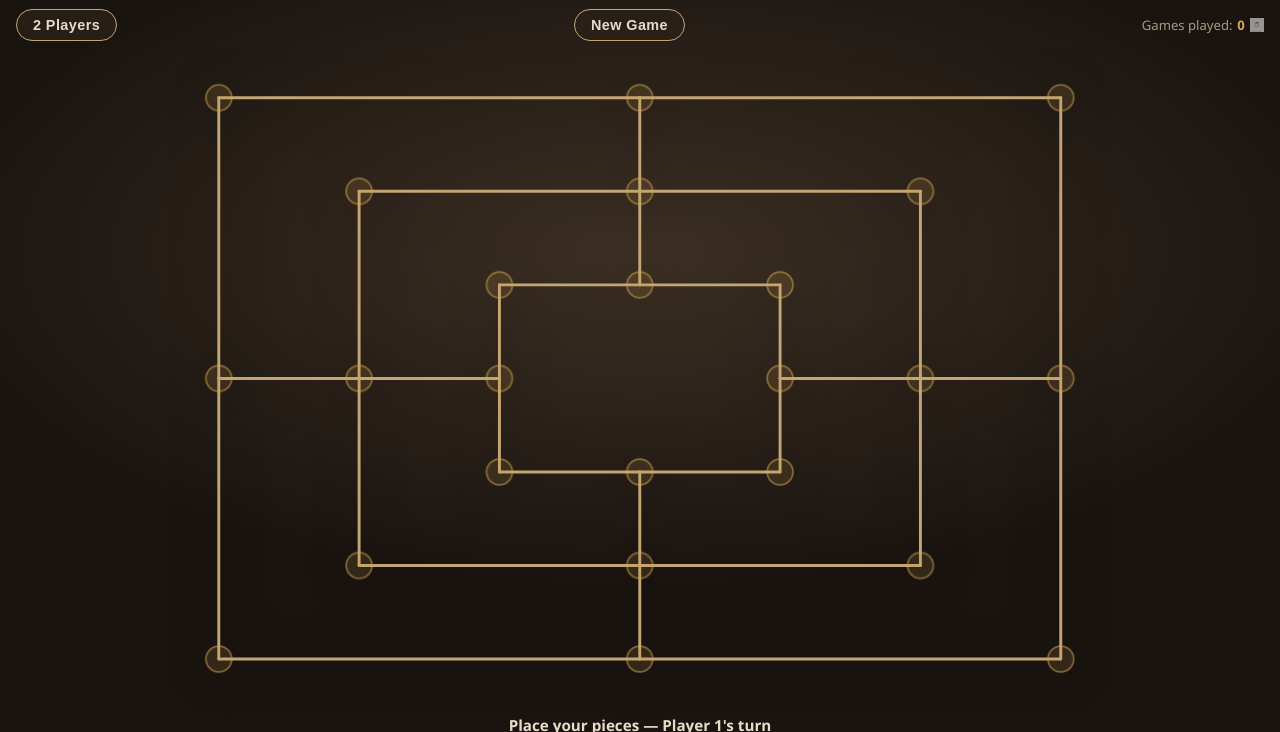
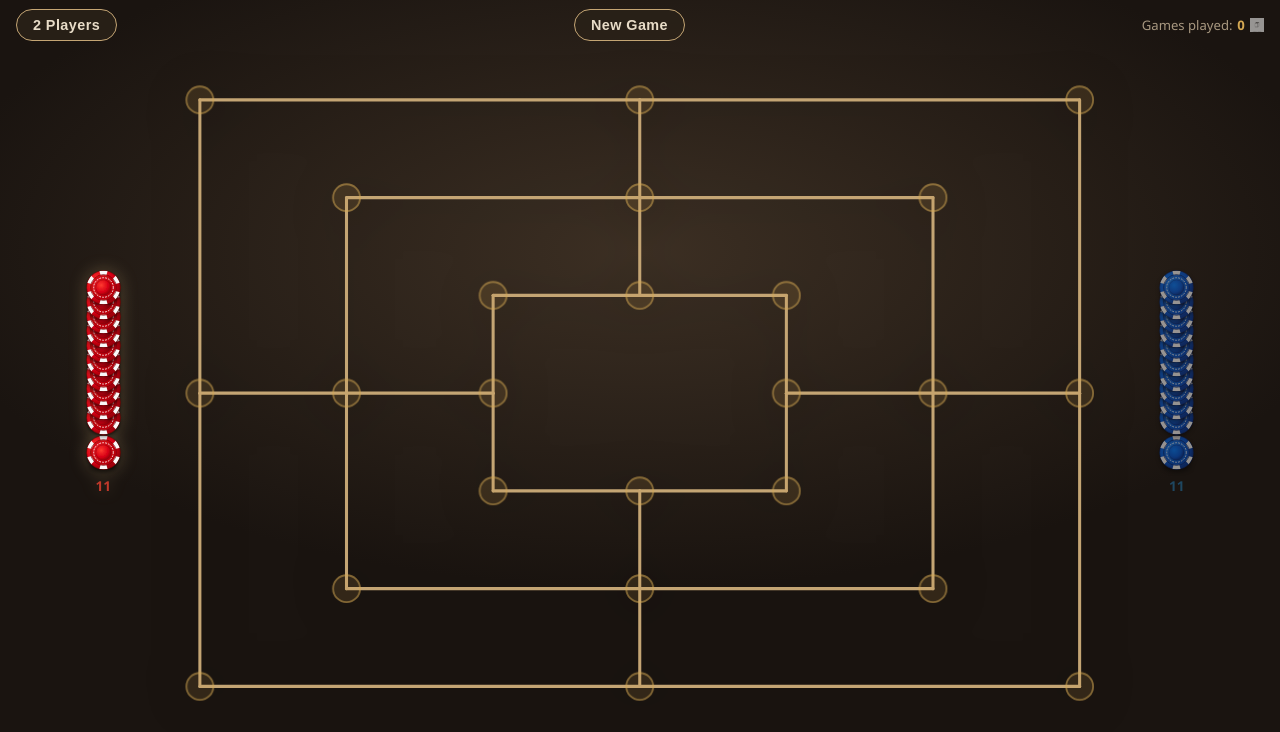
Before and after one commit to Shuja202/11-tehni, a website with bundled scripts: page index.html in a window 1280 px wide. Shown: the part 68-800 px from the top of the page. Built offline with nearby package versions, Linux system fonts and the light colour scheme; no server answers; files whose address does not match are found by name.

Commit message:
feat: enhance Firebase configuration handling and update UI for chip stacks

```diff
--- a/css/style.css
+++ b/css/style.css
@@ -38,7 +38,7 @@ body {
 
 .game {
   display: grid;
-  grid-template-rows: auto 1fr auto;
+  grid-template-rows: auto minmax(0, 1fr) auto;
   height: 100dvh;
   max-height: 100vh;
   padding: 0.75rem 1rem 0.5rem;
@@ -119,6 +119,7 @@ body {
   display: flex;
   align-items: center;
   justify-content: center;
+  gap: clamp(0.5rem, 2vw, 1.5rem);
   min-height: 0;
   min-width: 0;
   padding: 0.25rem;
@@ -130,6 +131,8 @@ body {
   height: auto;
   max-width: 100%;
   max-height: 100%;
+  min-width: 0;
+  min-height: 0;
   filter: drop-shadow(0 4px 24px rgba(0, 0, 0, 0.45));
 }
 
@@ -193,6 +196,15 @@ body {
   50% { opacity: 0.55; }
 }
 
+.removable-ring {
+  fill: none;
+  stroke: #f87171;
+  stroke-width: 3;
+  pointer-events: none;
+  filter: drop-shadow(0 0 6px rgba(248, 113, 113, 0.85));
+  animation: pulse 1s ease-in-out infinite;
+}
+
 .piece {
   pointer-events: none;
   filter: drop-shadow(0 2px 3px rgba(0, 0, 0, 0.5));
@@ -214,9 +226,18 @@ body {
   padding-bottom: 0.25rem;
 }
 
-#status-text {
+.status-text {
+  min-height: 1.3rem;
   font-size: 0.95rem;
-  font-weight: 600;
+  font-weight: 700;
+}
+
+.status-text--alert {
+  color: #f87171;
+}
+
+.status-text--win {
+  color: var(--accent);
 }
 
 .phase-text {
@@ -225,47 +246,63 @@ body {
   margin-top: 0.15rem;
 }
 
-.pieces-left {
+.chip-stack {
   display: flex;
-  justify-content: center;
-  gap: 0.5rem;
-  margin-top: 0.3rem;
+  flex-direction: column;
+  align-items: center;
+  gap: 0.4rem;
+  flex-shrink: 0;
+  width: clamp(2.2rem, 6vw, 3rem);
+  opacity: 0.55;
+  transition: opacity 0.15s, filter 0.15s;
 }
 
-.pieces-left-item {
-  font-size: 0.78rem;
-  font-weight: 600;
-  padding: 0.2rem 0.65rem;
-  border-radius: 999px;
-  border: 1px solid transparent;
-  font-variant-numeric: tabular-nums;
-  opacity: 0.65;
-  display: inline-flex;
-  align-items: center;
-  gap: 0.35rem;
-  transition: opacity 0.15s, border-color 0.15s, box-shadow 0.15s;
+.chip-stack.active {
+  opacity: 1;
+  filter: drop-shadow(0 0 8px var(--line-glow));
 }
 
-.badge-chip-icon {
-  width: 1rem;
-  height: 1rem;
-  display: inline-block;
-  vertical-align: middle;
+.chip-stack-pile {
+  display: flex;
+  flex-direction: column-reverse;
+  align-items: center;
+  min-height: clamp(1.6rem, 5vw, 2.2rem);
+  position: relative;
 }
 
-.pieces-left-item.player1 {
-  color: var(--player1);
-  border-color: var(--player1-edge);
+.chip-stack-pile::before {
+  content: "";
+  position: absolute;
+  bottom: -0.15rem;
+  width: 80%;
+  aspect-ratio: 3 / 1;
+  border-radius: 50%;
+  background: rgba(0, 0, 0, 0.35);
+  filter: blur(2px);
 }
 
-.pieces-left-item.player2 {
-  color: var(--player2);
-  border-color: var(--player2-edge);
+.stack-chip {
+  width: clamp(1.6rem, 5vw, 2.2rem);
+  height: clamp(1.6rem, 5vw, 2.2rem);
+  filter: drop-shadow(0 2px 2px rgba(0, 0, 0, 0.5));
 }
 
-.pieces-left-item.active {
-  opacity: 1;
-  box-shadow: 0 0 10px var(--line-glow);
+.stack-chip:not(:first-child) {
+  margin-top: clamp(-1.3rem, -4vw, -1.75rem);
+}
+
+.chip-stack-count {
+  font-size: 0.85rem;
+  font-weight: 700;
+  font-variant-numeric: tabular-nums;
+}
+
+.chip-stack-player1 .chip-stack-count {
+  color: var(--player1);
+}
+
+.chip-stack-player2 .chip-stack-count {
+  color: var(--player2);
 }
 
 @media (max-width: 480px) {
--- a/index.html
+++ b/index.html
@@ -60,6 +60,15 @@
       </aside>
 
       <section class="board-wrap" aria-label="11 Tehni board">
+        <div
+          class="chip-stack chip-stack-player1"
+          id="p1-stack"
+          aria-label="Player 1 chips remaining to place"
+        >
+          <div class="chip-stack-pile" id="p1-stack-pile"></div>
+          <span class="chip-stack-count" id="p1-stack-count">11</span>
+        </div>
+
         <svg
           id="board"
           viewBox="0 0 800 560"
@@ -70,15 +79,21 @@
           <g id="board-lines"></g>
           <g id="board-nodes"></g>
           <g id="board-pieces"></g>
+          <g id="board-highlights"></g>
         </svg>
+
+        <div
+          class="chip-stack chip-stack-player2"
+          id="p2-stack"
+          aria-label="Player 2 chips remaining to place"
+        >
+          <div class="chip-stack-pile" id="p2-stack-pile"></div>
+          <span class="chip-stack-count" id="p2-stack-count">11</span>
+        </div>
       </section>
 
       <footer class="status">
-        <p id="status-text">Place your pieces — Player 1's turn</p>
-        <div class="pieces-left" id="pieces-left">
-          <span class="pieces-left-item player1" id="p1-left"><img src="images/chip-p1.svg" alt="" class="badge-chip-icon" /> Player 1: 11 left</span>
-          <span class="pieces-left-item player2" id="p2-left"><img src="images/chip-p2.svg" alt="" class="badge-chip-icon" /> Player 2: 11 left</span>
-        </div>
+        <p id="status-text" class="status-text"></p>
         <p id="phase-text" class="phase-text">Placement: 0 / 22</p>
       </footer>
     </main>
--- a/js/game.js
+++ b/js/game.js
@@ -186,11 +186,7 @@ export function statusMessage(state) {
   if (state.awaitingRemoval) {
     return `Player ${state.currentPlayer}: mill! Remove one opponent piece`;
   }
-  if (state.phase === Phase.MOVEMENT) {
-    return `Player ${state.currentPlayer}'s turn — move a piece`;
-  }
-  const vs = state.twoPlayer ? "" : " vs CPU";
-  return `Place your pieces${vs} — Player ${state.currentPlayer}'s turn`;
+  return "";
 }
 
 /** @param {ReturnType<typeof createGameState>} state @param {1 | 2} player */
--- a/js/main.js
+++ b/js/main.js
@@ -26,11 +26,15 @@ const adjacency = buildAdjacency(edges);
 const boardLines = document.getElementById("board-lines");
 const boardNodes = document.getElementById("board-nodes");
 const boardPieces = document.getElementById("board-pieces");
+const boardHighlights = document.getElementById("board-highlights");
 const statusText = document.getElementById("status-text");
 const phaseText = document.getElementById("phase-text");
-const piecesLeftEl = document.getElementById("pieces-left");
-const p1LeftEl = document.getElementById("p1-left");
-const p2LeftEl = document.getElementById("p2-left");
+const p1Stack = document.getElementById("p1-stack");
+const p2Stack = document.getElementById("p2-stack");
+const p1StackPile = document.getElementById("p1-stack-pile");
+const p2StackPile = document.getElementById("p2-stack-pile");
+const p1StackCount = document.getElementById("p1-stack-count");
+const p2StackCount = document.getElementById("p2-stack-count");
 const modeToggle = document.getElementById("mode-toggle");
 const modeLabel = modeToggle.querySelector(".mode-label");
 const gamesCountEl = document.getElementById("games-count");
@@ -129,27 +133,59 @@ function renderPieces() {
   );
 }
 
+function renderHighlights() {
+  if (!state.awaitingRemoval) {
+    boardHighlights.replaceChildren();
+    return;
+  }
+
+  boardHighlights.replaceChildren(
+    ...nodes
+      .filter((n) => canRemove(state, n.id, state.currentPlayer))
+      .map((node) => {
+        const ring = document.createElementNS("http://www.w3.org/2000/svg", "circle");
+        ring.setAttribute("cx", node.x);
+        ring.setAttribute("cy", node.y);
+        ring.setAttribute("r", 21);
+        ring.classList.add("removable-ring");
+        return ring;
+      })
+  );
+}
+
+function renderChipStack(pileEl, countEl, player, count) {
+  const src = player === 1 ? "images/chip-p1.svg" : "images/chip-p2.svg";
+  pileEl.replaceChildren(
+    ...Array.from({ length: count }, () => {
+      const img = document.createElement("img");
+      img.src = src;
+      img.alt = "";
+      img.className = "stack-chip";
+      return img;
+    })
+  );
+  countEl.textContent = String(count);
+}
+
 function updateStatus() {
   statusText.textContent = statusMessage(state);
+  statusText.classList.toggle("status-text--alert", state.awaitingRemoval);
+  statusText.classList.toggle("status-text--win", state.phase === Phase.FINISHED);
   phaseText.textContent = phaseMessage(state);
 
-  piecesLeftEl.hidden = state.phase !== Phase.PLACEMENT;
-  p1LeftEl.innerHTML = `<img src="images/chip-p1.svg" alt="" class="badge-chip-icon" /> Player 1: ${remainingPieces(state, 1)} left`;
-  p2LeftEl.innerHTML = `<img src="images/chip-p2.svg" alt="" class="badge-chip-icon" /> Player 2: ${remainingPieces(state, 2)} left`;
-  p1LeftEl.classList.toggle(
-    "active",
-    state.phase === Phase.PLACEMENT && state.currentPlayer === 1
-  );
-  p2LeftEl.classList.toggle(
-    "active",
-    state.phase === Phase.PLACEMENT && state.currentPlayer === 2
-  );
+  renderChipStack(p1StackPile, p1StackCount, 1, remainingPieces(state, 1));
+  renderChipStack(p2StackPile, p2StackCount, 2, remainingPieces(state, 2));
+
+  const turnActive = state.phase !== Phase.FINISHED;
+  p1Stack.classList.toggle("active", turnActive && state.currentPlayer === 1);
+  p2Stack.classList.toggle("active", turnActive && state.currentPlayer === 2);
 }
 
 function render() {
   renderLines();
   renderNodes();
   renderPieces();
+  renderHighlights();
   updateStatus();
 }
 
--- a/package.json
+++ b/package.json
@@ -3,8 +3,8 @@
   "version": "1.0.0",
   "type": "module",
   "scripts": {
-    "dev": "node server.js",
-    "start": "node server.js",
+    "dev": "node --env-file=.env server.js",
+    "start": "node --env-file=.env server.js",
     "build": "echo 'No build step required'",
     "lint": "echo 'No lint step required'"
   },
```
Also changed, not shown: server.js (+45 -10 lines), 2 other files.
